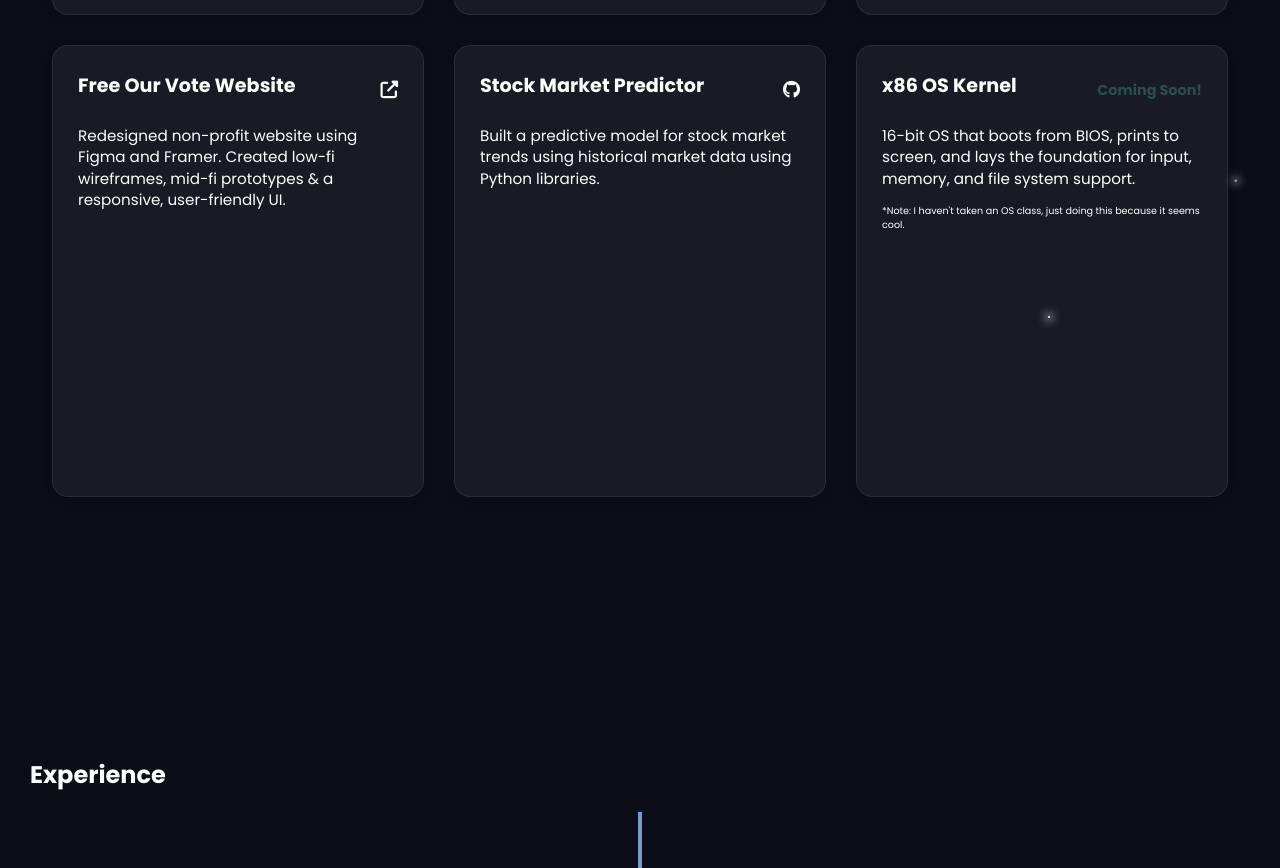
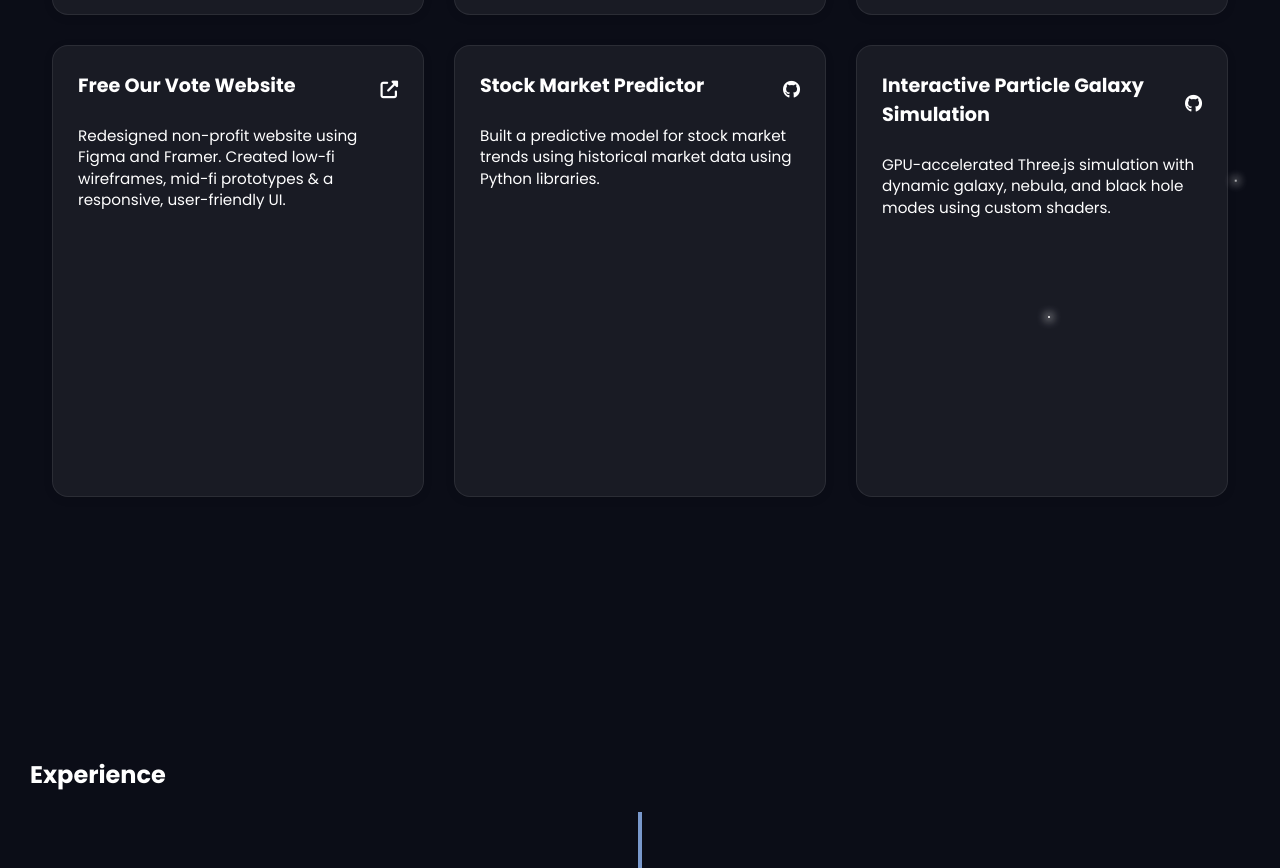
Before and after one commit to wagiham/final-coding-portfolio, a plain HTML site: page index.html in a window 1280 px wide. Shown: the part 2203-3071 px from the top of the page. Drawn offline with Linux system fonts and the light colour scheme.

Commit message:
Update index.html

```diff
--- a/index.html
+++ b/index.html
@@ -150,17 +150,15 @@
                 <p>Built a predictive model for stock market trends using historical market data using Python libraries.
                 </p>
             </div>
-            <div class="project-card">
+          <div class="project-card">
                 <div style="display: flex; justify-content: space-between; align-items: center;">
-                    <h3>x86 OS Kernel</h3>
-                    <span style="font-size: 0.9rem; color: var(--highlight-color); font-weight: bold;">Coming
-                        Soon!</span>
+                    <h3>Interactive Particle Galaxy Simulation</h3>
+                    <a href="https://github.com/wagiham/threejs-cosmic-modes.git" target="_blank"
+                    aria-label="GitHub Repository">
+                    <i class="fab fa-github" style="color: var(--text-color); font-size: 1.1rem;"></i>
+                </a>
                 </div>
-                <p>16-bit OS that boots from BIOS, prints to screen, and lays the foundation for input, memory, and file
-                    system
-                    support.</p>
-                <p style="font-size: 0.6rem;">*Note: I haven't taken an OS class, just doing this because it seems cool.
-                </p>
+                <p> GPU-accelerated Three.js simulation with dynamic galaxy, nebula, and black hole modes using custom shaders.</p>
             </div>
 
 
```
